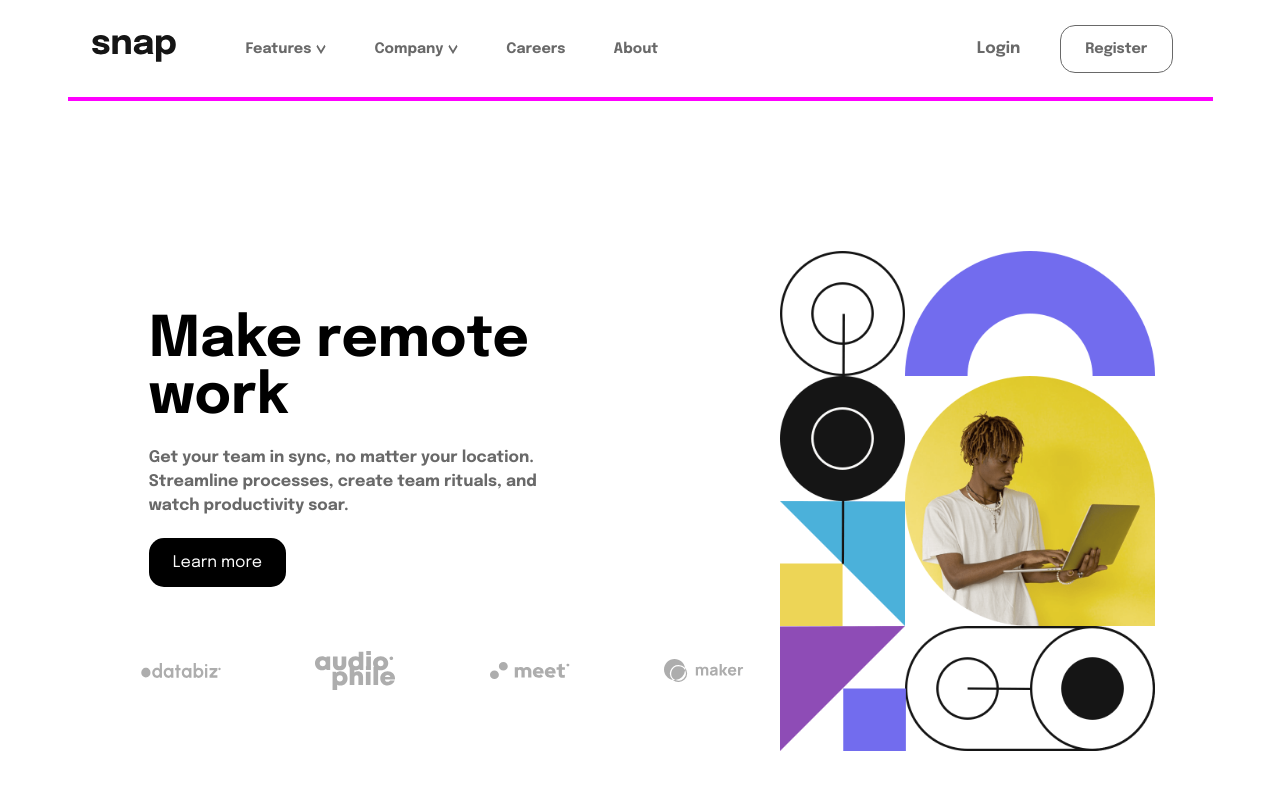
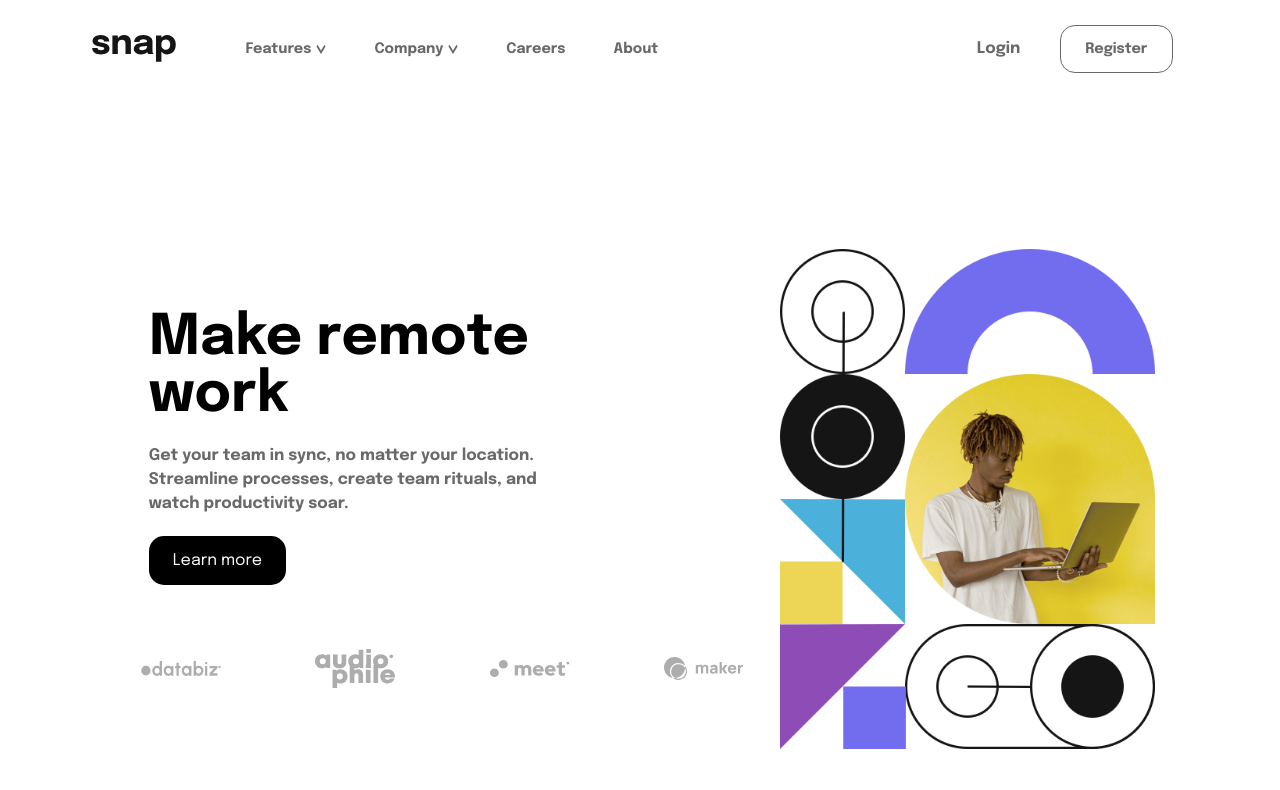
Before and after one commit to Wariz007/Frontend-mentor-intro-section-with-dropdown-menu, a plain HTML site: page index.html in a window 1280 px wide. Drawn offline with nearby package versions, Linux system fonts and the light colour scheme; files that its build step writes are made by us from their sources; a script that the page names is missing.

Commit message:
minor updates

```diff
--- a/index.html
+++ b/index.html
@@ -37,7 +37,7 @@
     </div>
 
     <!--features dropdown-->
-    <div class="features-dropdown-anchor">
+    <div class="features-and-company-dropdown-anchor">
       <div class="features-dropdown-for-desktop">
         <div class="dropdown-item">
           <img src="images/icon-todo.svg" alt="to-do list icon">
@@ -105,7 +105,6 @@
 
 
     </div>
-
   </div>
 
   <!--burger slide-->
--- a/scss/_desktopDropdowns.scss
+++ b/scss/_desktopDropdowns.scss
@@ -1,6 +1,12 @@
-.features-dropdown-anchor{
-    border: 2px solid magenta;
+.features-and-company-dropdown-anchor{
+    border: 0.5px solid;
+    border-color: transparent;
     position: relative;
+    display: none;
+
+    @include respond-to(medium){
+        display: block;
+    }
 }
 
 .features-dropdown-for-desktop {
```
